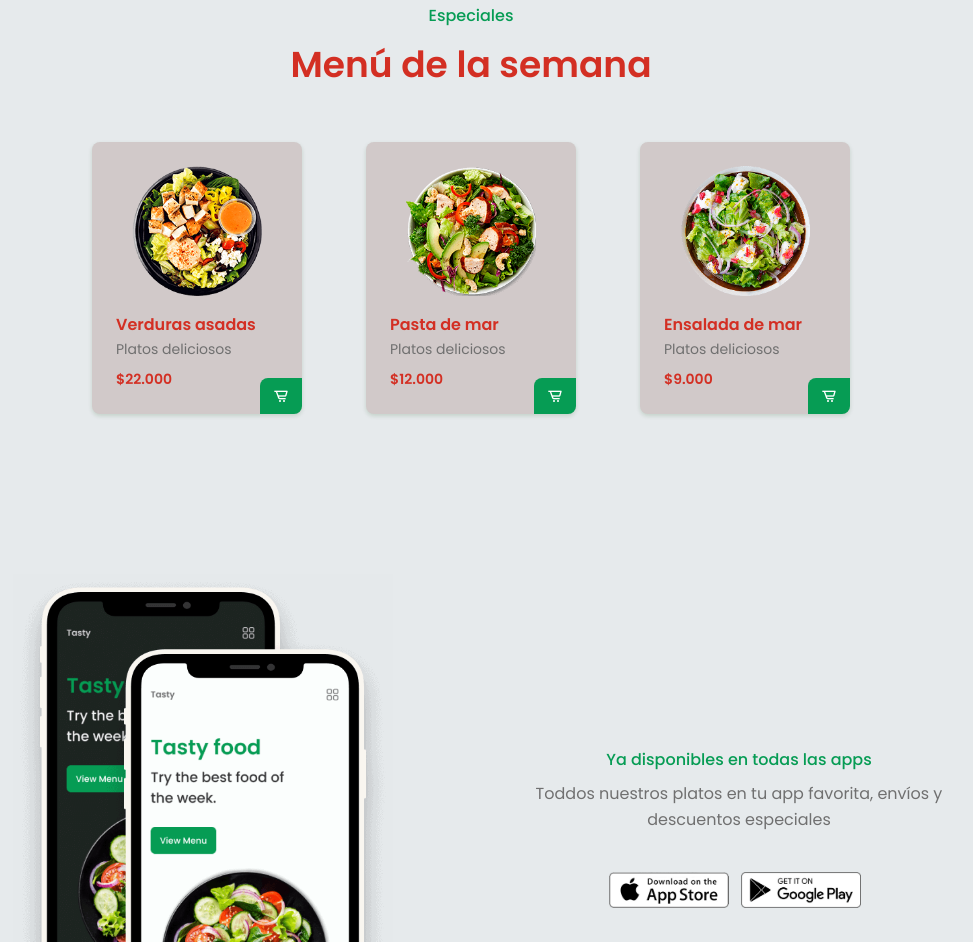
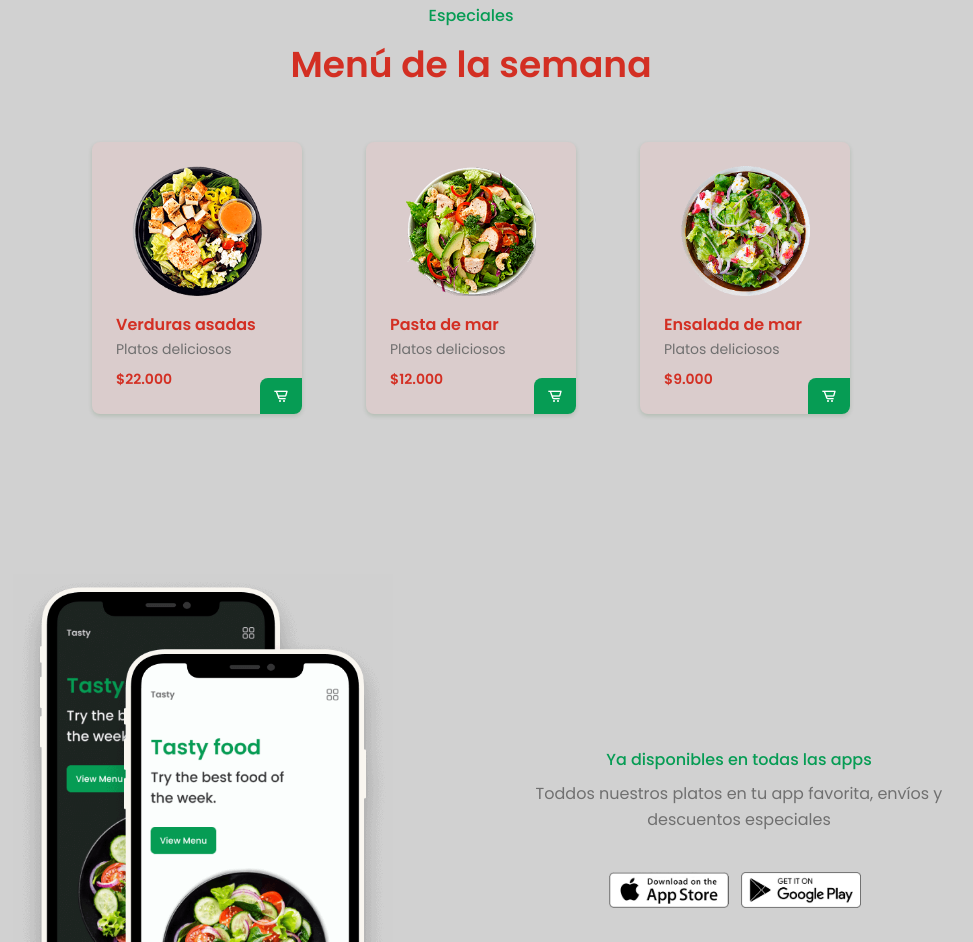
Before and after one commit to EnzoGTorres/ModoItalian, a plain HTML site: page index.html in a window 1280 px wide. Shown: the part 2051-2993 px from the top of the page, without its empty margins (169-1142 px from the left). Drawn offline with nearby package versions, Linux system fonts and the light colour scheme.

Commit message:
modif css

```diff
--- a/assets/css/styles.css
+++ b/assets/css/styles.css
@@ -12,8 +12,8 @@
   --title-color:#d32f23;
   --text-color:#707070;
   --text-color-light:#A6A6A6;
-  --body-color:rgb(230, 234, 236);
-  --container-color:rgb(209, 201, 201);
+  --body-color:rgb(209, 209, 209);
+  --container-color:rgb(218, 204, 204);
   /*========== Font and typography ==========*/
   --body-font:'Poppins', sans-serif;
   --biggest-font-size: 2.25rem;
```
